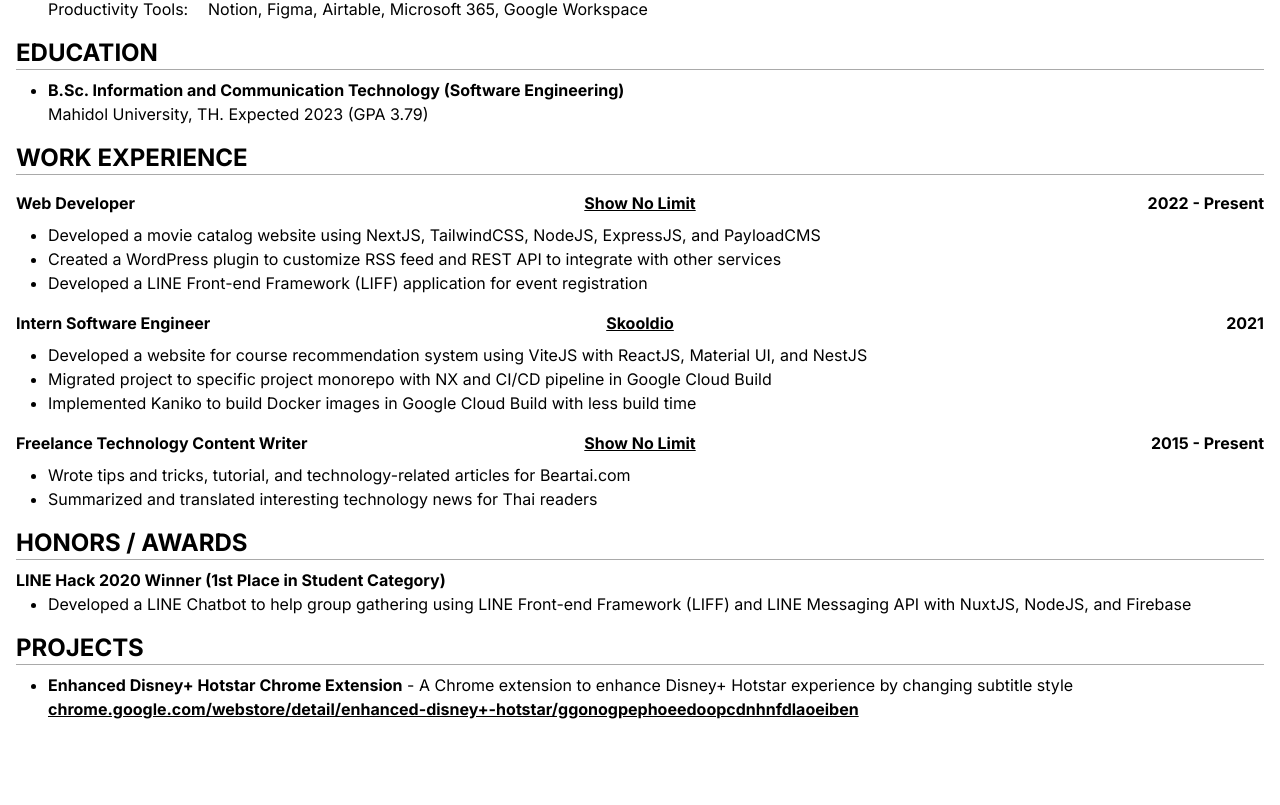
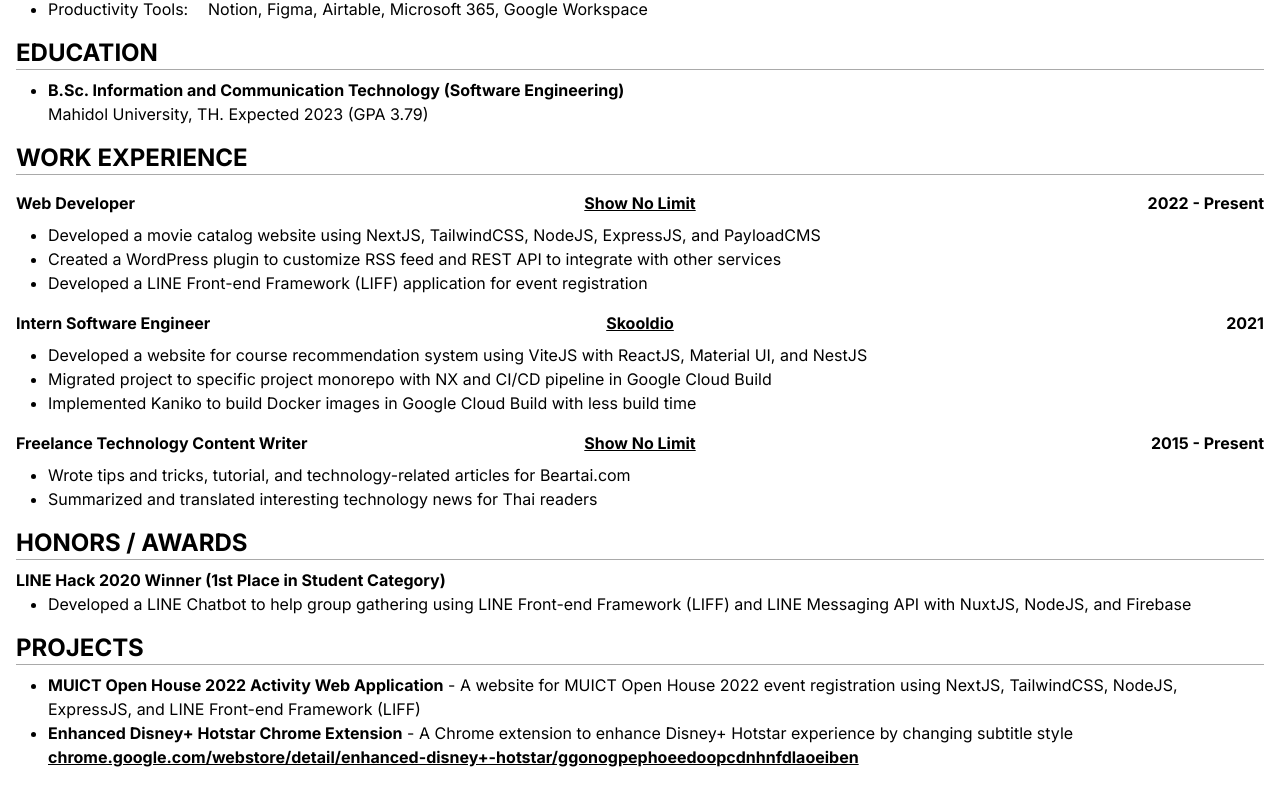
Before and after one commit to iamprompt/resume, a React (Vite) app: page / in a window 1280 px wide. Shown: the part 485-1290 px from the top of the page. Before the commit the page ends 1254 px from the top, so only its background shows below. Built offline with nearby package versions, Linux system fonts and the light colour scheme.

Commit message:
add projects

```diff
--- a/src/App.tsx
+++ b/src/App.tsx
@@ -66,10 +66,12 @@
             <hr />
             <ul className="text-left list-disc pl-8">
               {technologies.map((tech) => (
-                <li className="flex">
-                  <HideToggle />
-                  <span className="w-40 shrink-0">{tech.section}:</span>
-                  <span>{Array.isArray(tech.details) ? tech.details.join(', ') : tech.details}</span>
+                <li>
+                  <div className="flex">
+                    <HideToggle />
+                    <span className="w-40 shrink-0">{tech.section}:</span>
+                    <span>{Array.isArray(tech.details) ? tech.details.join(', ') : tech.details}</span>
+                  </div>
                 </li>
               ))}
             </ul>
--- a/src/data.ts
+++ b/src/data.ts
@@ -102,6 +102,11 @@
   url?: string
 }> = [
   {
+    name: 'MUICT Open House 2022 Activity Web Application',
+    details:
+      'A website for MUICT Open House 2022 event registration using NextJS, TailwindCSS, NodeJS, ExpressJS, and LINE Front-end Framework (LIFF)',
+  },
+  {
     name: 'Enhanced Disney+ Hotstar Chrome Extension',
     details: 'A Chrome extension to enhance Disney+ Hotstar experience by changing subtitle style',
     url: 'chrome.google.com/webstore/detail/enhanced-disney+-hotstar/ggonogpephoeedoopcdnhnfdlaoeiben',
```
